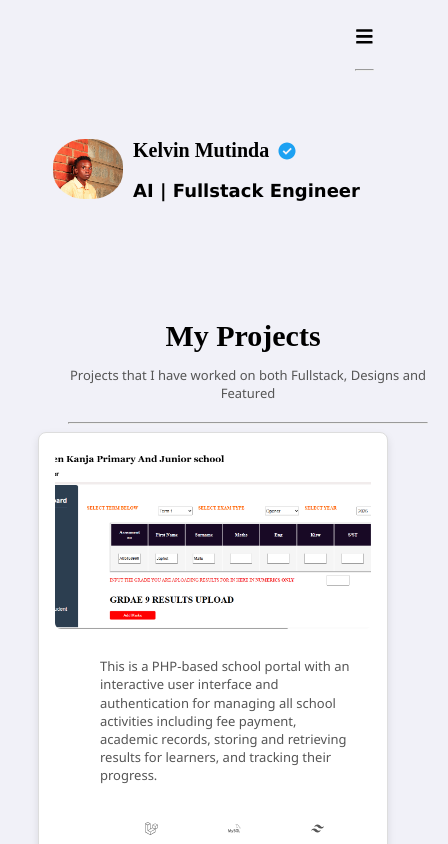
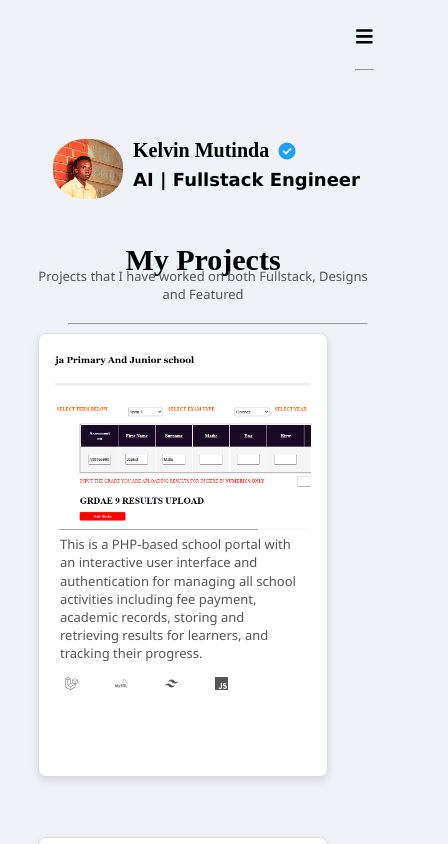
Before and after one commit to mwendwamutinda24/my-portfolio, a React (Vite) app: page /projects in a window 390 px wide. Shown: the top 844 px of the page, 448 px wide, since content can reach past the window. Built offline with nearby package versions, Linux system fonts and the light colour scheme.

Commit message:
Update App.css

```diff
--- a/src/App.css
+++ b/src/App.css
@@ -1108,6 +1108,9 @@ margin-left:30px;
   .navbars{
     margin-left:10px;
   }
+  #myProjects h2,p{
+    margin:-10px;
+  }
   .Home1 h2{
     font-size:20px;
     margin-top:20px;
```
